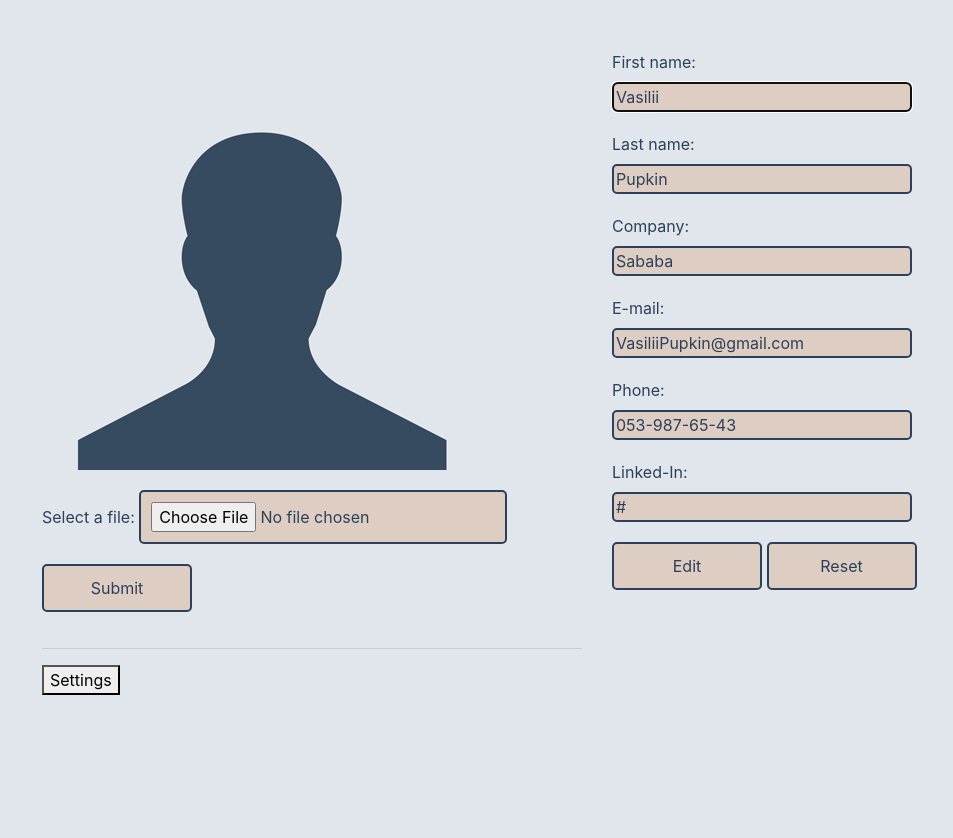
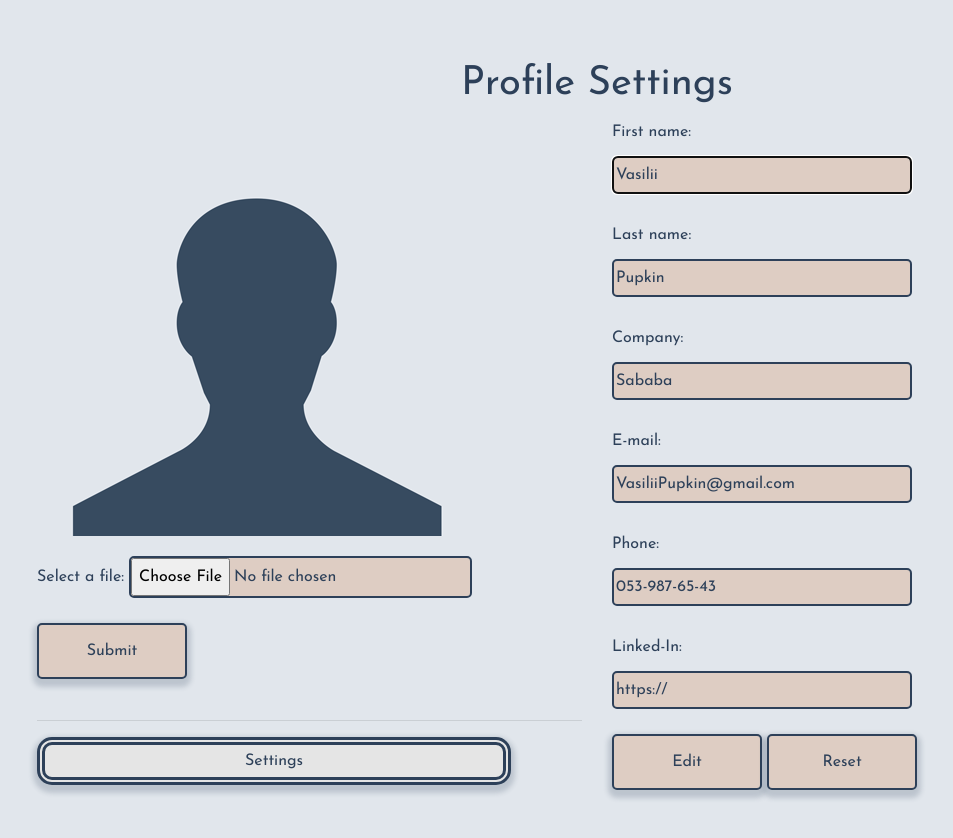
Before and after one commit to LomakinaNataliia/Profile-Information, a plain HTML site: page index.html in a window 1280 px wide. Shown: the whole page, without its empty margins (23-976 px from the left). Before the commit the page ends 800 px from the top, so only its background shows below. Drawn offline with nearby package versions, Linux system fonts and the light colour scheme.

Commit message:
added scc properties

```diff
--- a/index.html
+++ b/index.html
@@ -3,6 +3,7 @@
 <head>
     <meta charset="UTF-8">
     <meta name="viewport" content="width=device-width, initial-scale=1.0">
+    <link href="https://fonts.googleapis.com/css2?family=Josefin+Sans&display=swap" rel="stylesheet">
     <link rel="stylesheet" href="https://cdn.jsdelivr.net/npm/bootstrap@4.5.3/dist/css/bootstrap.min.css"
       integrity="sha384-TX8t27EcRE3e/ihU7zmQxVncDAy5uIKz4rEkgIXeMed4M0jlfIDPvg6uqKI2xXr2" crossorigin="anonymous">
     <link rel="stylesheet" href="style.css">
@@ -10,13 +11,14 @@
 </head>
 <body style="background-color: #E1E6EC;">
     <div class="container">
+      <h1>Profile Settings</h1>
         <div class="row">
 
           <div class="col">
             <img src="avatar.png" alt="Avatar">
             <form>
               <label for="myfile">Select a file:</label>
-              <input type="file" id="myfile" class="action" name="myfile">
+              <input type="file" id="myfile" name="myfile">
               <input type="submit" class="action" value="Submit">
             </form>
             <hr/>
@@ -43,7 +45,7 @@
               <input type="tel" id="phone" name="phone" autofocus pattern="[0-9]{3}-[0-9]{3}-[0-9]{2}-[0-9]{2}" value="053-987-65-43"><br />
 
               <label for="linkedIn">Linked-In:</label><br />
-              <input type="url" id="homepage" name="homepage" autofocus value="#"><br />
+              <input type="url" id="homepage" name="homepage" autofocus value="https://"><br />
 
               <input type="submit" class="action" value="Edit" >
               <input type="reset" class="action reset" value="Reset">
--- a/style.css
+++ b/style.css
@@ -1,6 +1,13 @@
 .container {
+  color: #2d4059;
+  font-family: "Josefin Sans", sans-serif;
+  line-height: 2;
   margin: 50px;
-  color: #2d4059;
+  padding: 10px;
+}
+
+h1 {
+  text-align: center;
 }
 
 img {
@@ -13,12 +20,14 @@ input {
   border-radius: 5px;
   color: #2d4059;
   min-width: 300px;
-  margin-bottom: 20px;
+  margin-bottom: 25px;
 }
 
 input.action {
+  box-shadow: 0px 4px 5px 4px rgba(45, 64, 89, 0.2);
+  min-width: 150px;
   padding: 10px;
-  min-width: 150px;
+  transition: all 200ms ease-in-out;
 }
 
 input.action:hover {
@@ -28,3 +37,19 @@ input.action:hover {
 input.reset:hover {
   background-color: #ea5455;
 }
+
+button {
+  background-color: #e5e5e5;
+  border: 8px double #2d4059;
+  border-radius: 15px;
+  box-shadow: 0px 4px 5px 4px rgba(45, 64, 89, 0.2);
+  color: #2d4059;
+  padding: 0px 200px;
+  transition: all 200ms ease-in-out;
+}
+
+button:hover {
+  background-color: #decdc3;
+  color: #ea5455;
+  border: 8px double #ea5455;
+}
```
